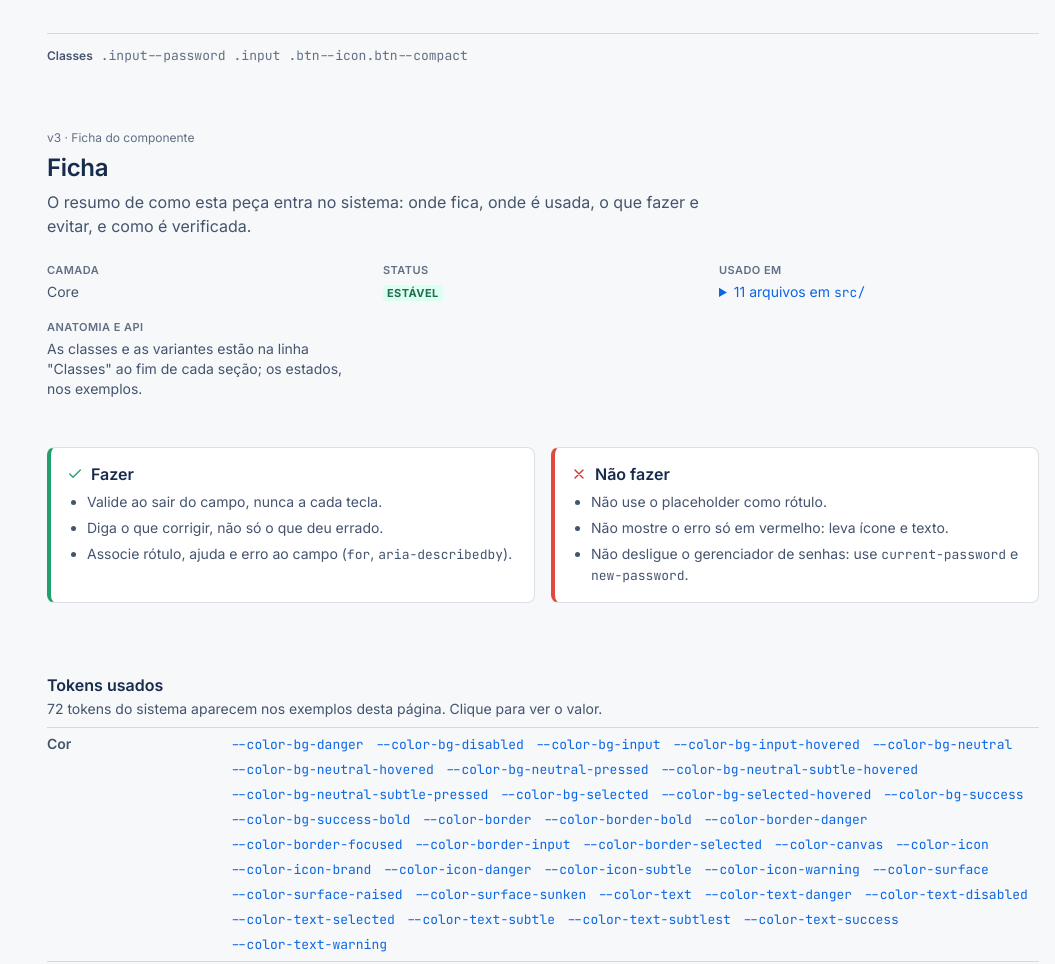
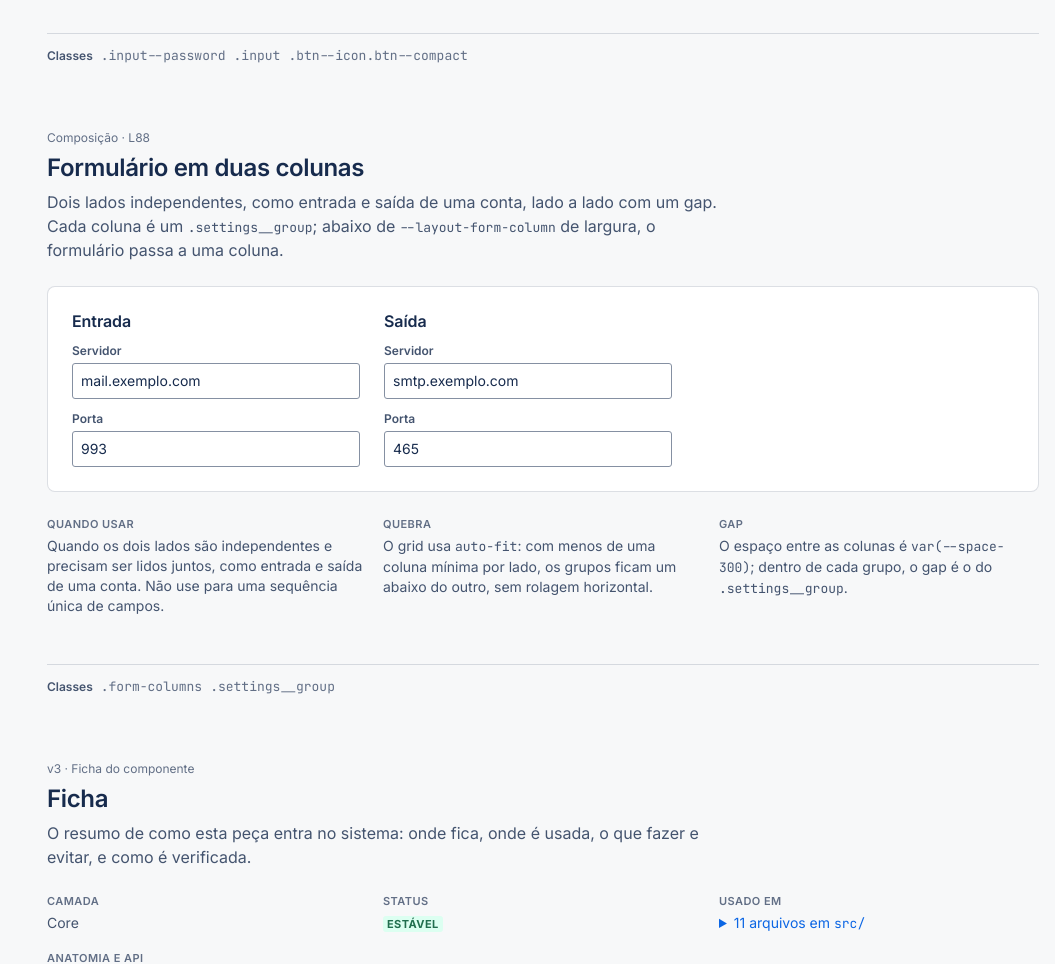
Before and after one commit to elyosemite/ocaml-design-system, a plain HTML site: page campos.html in a window 1280 px wide. Shown: the part 1471-2435 px from the top of the page, without its empty margins (225-1280 px from the left). Drawn offline with Linux system fonts and the light colour scheme.

Commit message:
feat: US22, formulario manual em duas colunas

```diff
--- a/campos.html
+++ b/campos.html
@@ -59,6 +59,33 @@ Engenharia · Epistula</textarea></div></div>
       </dl>
       <p class="classes"><span>Classes</span> <code>.input--password</code> <code>.input</code> <code>.btn--icon.btn--compact</code></p>
     </section>
+    <section class="ds-section" id="duas-colunas">
+      <div class="ds-head">
+        <p class="eyebrow">Composição · L88</p>
+        <h2>Formulário em duas colunas</h2>
+        <p class="lede">Dois lados independentes, como entrada e saída de uma conta, lado a lado com um gap. Cada coluna é um <code>.settings__group</code>; abaixo de <code>--layout-form-column</code> de largura, o formulário passa a uma coluna.</p>
+      </div>
+      <div class="stage">
+        <div class="form-columns" style="max-width:37.5rem">
+          <div class="settings__group">
+            <h3 class="settings__group-title">Entrada</h3>
+            <div class="field"><label class="field__label" for="cols-host">Servidor</label><div class="input"><input id="cols-host" value="mail.exemplo.com"></div></div>
+            <div class="field"><label class="field__label" for="cols-port">Porta</label><div class="input"><input id="cols-port" value="993"></div></div>
+          </div>
+          <div class="settings__group">
+            <h3 class="settings__group-title">Saída</h3>
+            <div class="field"><label class="field__label" for="cols-out-host">Servidor</label><div class="input"><input id="cols-out-host" value="smtp.exemplo.com"></div></div>
+            <div class="field"><label class="field__label" for="cols-out-port">Porta</label><div class="input"><input id="cols-out-port" value="465"></div></div>
+          </div>
+        </div>
+      </div>
+      <dl class="guidance">
+        <div><dt>Quando usar</dt><dd>Quando os dois lados são independentes e precisam ser lidos juntos, como entrada e saída de uma conta. Não use para uma sequência única de campos.</dd></div>
+        <div><dt>Quebra</dt><dd>O grid usa <code>auto-fit</code>: com menos de uma coluna mínima por lado, os grupos ficam um abaixo do outro, sem rolagem horizontal.</dd></div>
+        <div><dt>Gap</dt><dd>O espaço entre as colunas é <code>var(--space-300)</code>; dentro de cada grupo, o gap é o do <code>.settings__group</code>.</dd></div>
+      </dl>
+      <p class="classes"><span>Classes</span> <code>.form-columns</code> <code>.settings__group</code></p>
+    </section>
   </main>
 </div>
 <script src="docs.js"></script>
--- a/components.css
+++ b/components.css
@@ -190,6 +190,9 @@ kbd, .kbd {
 /* Linha de controles (botões, campos curtos) lado a lado, quebrando quando falta espaço. Usada nas páginas do DS
    e no app (criptografia, chaves, certificados, regras); antes só existia em docs.css, que o app não carrega. */
 .row { display: flex; flex-wrap: wrap; gap: var(--space-150); align-items: center; }
+
+/* L88 · Formulário em duas colunas: entrada e saída lado a lado, com gap; em telas estreitas, uma coluna. */
+.form-columns { display: grid; grid-template-columns: repeat(auto-fit, minmax(min(100%, var(--layout-form-column)), 1fr)); gap: var(--space-300); align-items: start; }
 
 /* Sugestões clicáveis abaixo de um campo (ex.: nomes de conta) */
 .chip-group { display: flex; flex-wrap: wrap; gap: var(--space-075); }
--- a/tokens.css
+++ b/tokens.css
@@ -327,6 +327,7 @@
   --layout-compose-width: 35rem;       /* 560px */
   --layout-modal-small: 25rem;         /* 400px */
   --layout-modal-medium: 37.5rem;      /* 600px */
+  --layout-form-column: 15rem;         /* 240px: largura mínima de cada coluna de formulário */
 
   /* ---------- Densidade (linhas e controles) ---------- */
   /* Confortável e Padrão mostram 3 e 2 linhas por conversa; Compacta mostra 1. Controles seguem a densidade da linha. */
```
